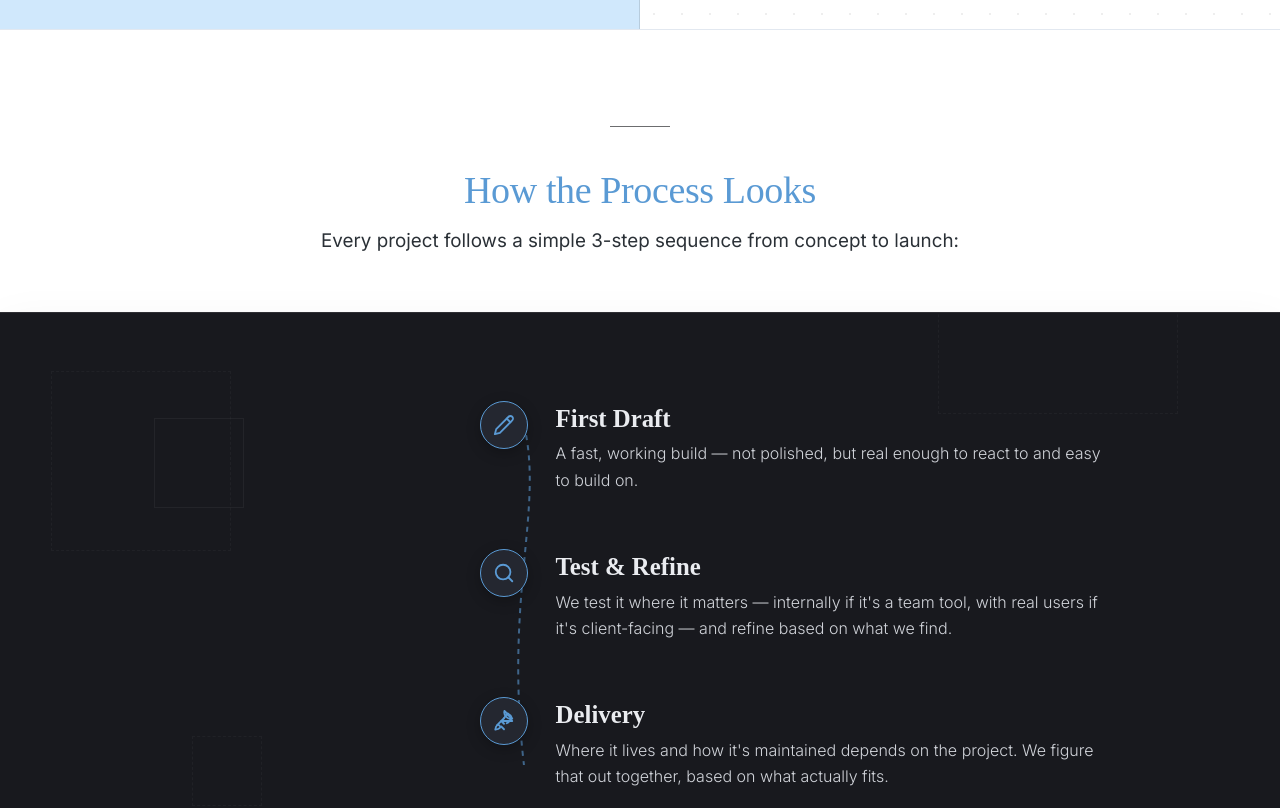
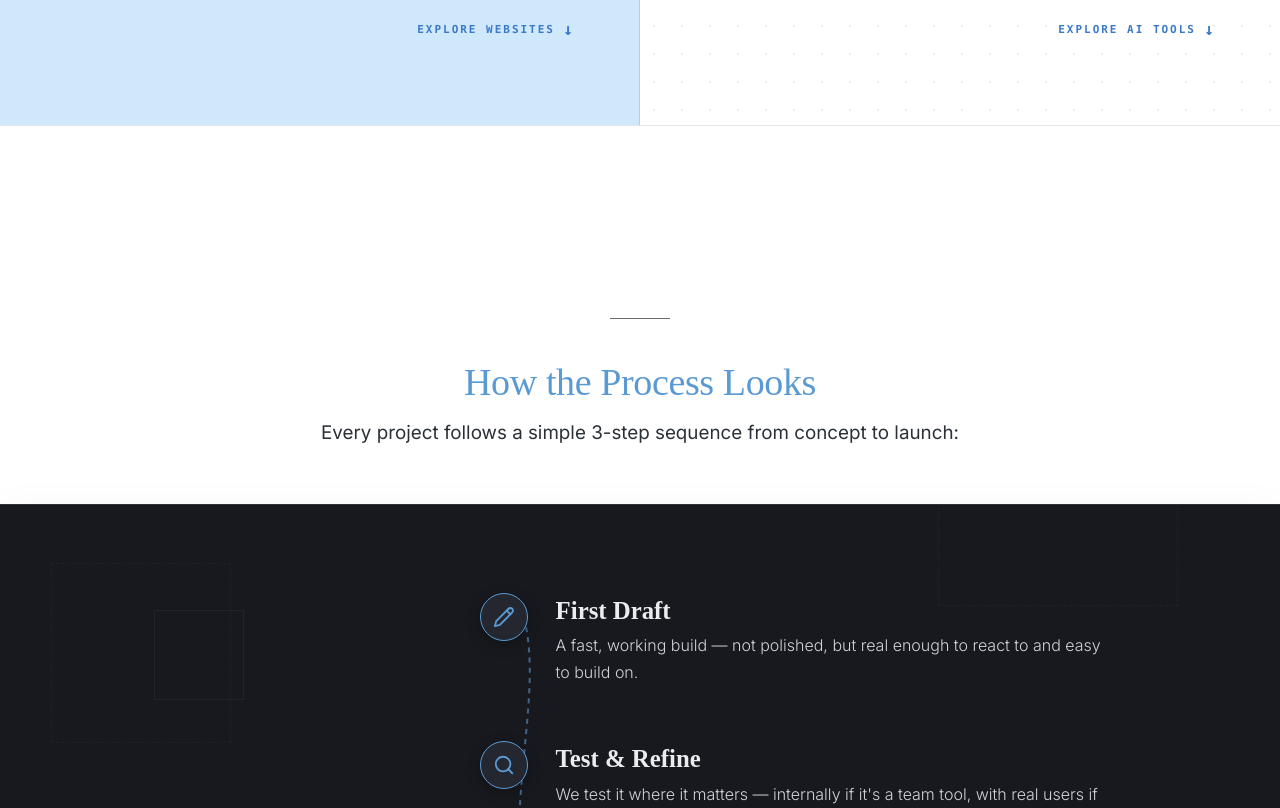
Before and after one commit to Irene2828/porfoliojuly, a Next.js app: page / in a window 1280 px wide. Shown: the part 1620-2428 px from the top of the page. Built offline with nearby package versions, Linux system fonts and the light colour scheme; no server answers; the database is empty; a web font is replaced by a local one.

Commit message:
Double spacing above divider line for How I Can Help Your Business and How the Process Looks

```diff
--- a/src/app/v2/components/ServicesV2.tsx
+++ b/src/app/v2/components/ServicesV2.tsx
@@ -100,8 +100,8 @@ export default function ServicesV2() {
       id="expertise"
       style={{
         backgroundColor: '#ffffff',
-        padding: '3rem 0 0 0',
-        margin: '3rem 0 0 0',
+        padding: '6rem 0 0 0',
+        margin: '6rem 0 0 0',
         position: 'relative',
         overflow: 'hidden'
       }}
@@ -431,7 +431,7 @@ export default function ServicesV2() {
       </div>
 
       {/* Section 2 Heading: How the Process Looks */}
-      <div className="container" style={{ textAlign: 'center', marginBottom: '3.5rem' }}>
+      <div className="container" style={{ textAlign: 'center', marginBottom: '3.5rem', paddingTop: '6rem' }}>
         {/* Short decor line above section heading */}
         <div style={{
           width: '60px',
```
